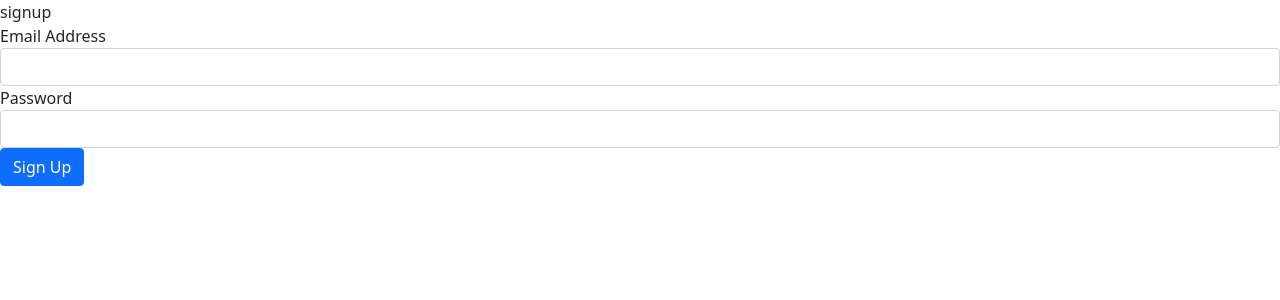
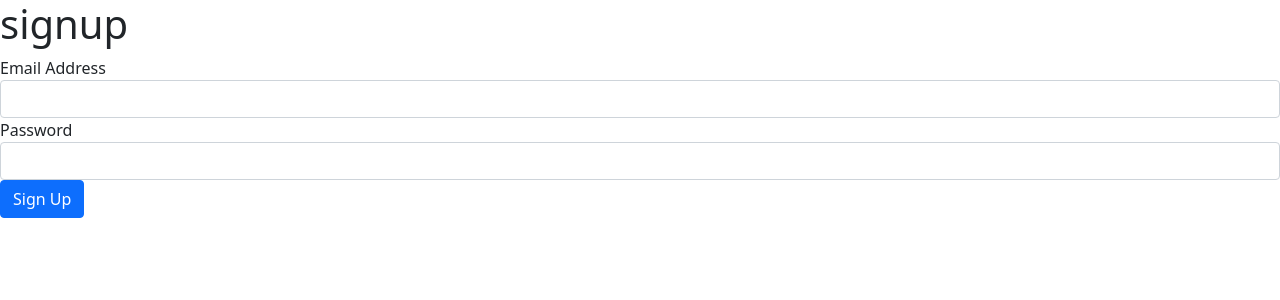
Before and after one commit to dlaurent123/ticketingAPP, a Next.js app in the folder client/: page /auth/signup in a window 1280 px wide. Shown: the top 300 px of the page. Built offline with nearby package versions, Linux system fonts and the light colour scheme.

Commit message:
complete signup component

```diff
--- /dev/null
+++ b/client/hooks/use-request.js
@@ -0,0 +1,29 @@
+import axios from "axios";
+import { useState } from "react";
+
+const useRequest = ({ url, method, body }) => {
+  const [errors, setErrors] = useState(null);
+
+  const doRequest = async () => {
+    try {
+      setErrors(null);
+      const res = await axios[method](url, body);
+      return res.data;
+    } catch (err) {
+      setErrors(
+        <div className="alert alert-danger">
+          <h4>Oooops.....</h4>
+          <ul className="my-0">
+            {err.response.data.errors.map((err) => (
+              <li key={err.message}>{err.message}</li>
+            ))}
+          </ul>
+        </div>
+      );
+    }
+  };
+
+  return { doRequest, errors };
+};
+
+export default useRequest;
--- a/client/package.json
+++ b/client/package.json
@@ -10,6 +10,7 @@
   "author": "",
   "license": "ISC",
   "dependencies": {
+    "axios": "^0.21.1",
     "bootstrap": "^5.0.1",
     "next": "^10.2.0",
     "react": "^17.0.2",
--- a/client/pages/_app.js
+++ b/client/pages/_app.js
@@ -1,5 +1,7 @@
 import "bootstrap/dist/css/bootstrap.css";
 
-export default ({ Component, pageProps }) => {
+const BS = ({ Component, pageProps }) => {
   return <Component {...pageProps} />;
 };
+
+export default BS;
--- a/client/pages/auth/signup.js
+++ b/client/pages/auth/signup.js
@@ -1,17 +1,24 @@
 import { useState } from "react";
+import useRequest from "../../hooks/use-request";
 
-export default () => {
+const Signup = () => {
   const [email, setEmail] = useState("");
   const [password, setPassword] = useState("");
+  const { doRequest, errors } = useRequest({
+    url: "/api/users/signup",
+    method: "post",
+    body: { email, password },
+  });
 
-  const onSubmit = (e) => {
+  const onSubmit = async (e) => {
     e.preventDefault();
-    console.log(email, password);
+
+    doRequest();
   };
 
   return (
     <form onSubmit={onSubmit}>
-      <hi>signup</hi>
+      <h1>signup</h1>
       <div className="form-group">
         <label>Email Address</label>
         <input
@@ -29,7 +36,10 @@ export default () => {
           className="form-control"
         />
       </div>
+      {errors}
       <button className="btn btn-primary">Sign Up</button>
     </form>
   );
 };
+
+export default Signup;
--- a/client/pages/bannana.js
+++ b/client/pages/bannana.js
@@ -1,3 +1,5 @@
-export default () => {
+const Bannana = () => {
   return <hi>Bannana</hi>;
 };
+
+export default Bannana;
--- a/client/pages/index.js
+++ b/client/pages/index.js
@@ -1,3 +1,5 @@
-export default () => {
+const App = () => {
   return <hi>Landing page</hi>;
 };
+
+export default App;
```
Also changed, not shown: 1 other file (tests, documents, lock files or other folders).
